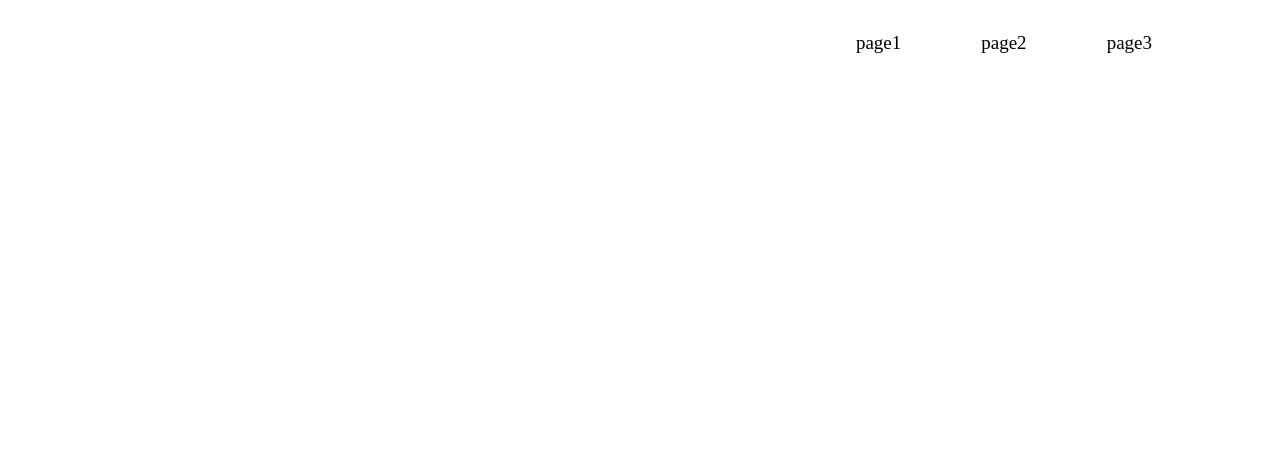
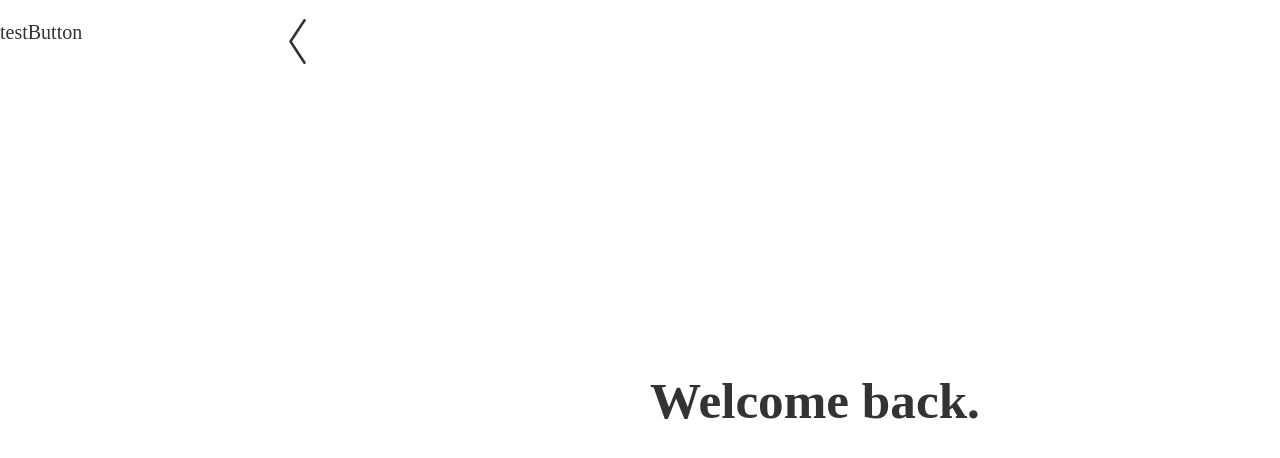
Before and after one commit to r-oland/hooks-lib-docs, a Gatsby site: page / in a window 1280 px wide. Built offline with nearby package versions, Linux system fonts and the light colour scheme; Gatsby itself is replaced by a stand-in of ours.

Commit message:
structure

```diff
--- a/gatsby-config.js
+++ b/gatsby-config.js
@@ -1,4 +1,5 @@
 require("dotenv").config();
+const path = require("path");
 
 module.exports = {
    siteMetadata: {
@@ -13,6 +14,7 @@ module.exports = {
       `gatsby-plugin-styled-components`,
       `gatsby-transformer-sharp`,
       `gatsby-plugin-sharp`,
+      `gatsby-plugin-netlify`,
       {
          resolve: `gatsby-source-filesystem`,
          options: {
@@ -21,13 +23,19 @@ module.exports = {
          }
       },
       {
+         resolve: "gatsby-plugin-root-import",
+         options: {
+            assets: path.join(__dirname, "src/assets")
+         }
+      },
+      {
          resolve: `gatsby-plugin-manifest`,
          options: {
             name: `new`,
             short_name: `new`,
             start_url: `/`,
-            background_color: `#6b37bf`,
-            theme_color: `#6b37bf`,
+            background_color: `#fbf4ea`,
+            theme_color: `#fbf4ea`,
             display: `standalone`,
             icon: `icon/icon.png`
          }
@@ -45,8 +53,15 @@ module.exports = {
       //     resolve: `gatsby-source-contentful`,
       //     options: {
       //        spaceId: process.env.CONTENTFUL_SPACE_ID,
-      //        accessToken: process.env.CONTENTFUL_ACCESS_TOKEN
+      //        accessToken: process.env.CONTENTFUL_ACCESS_TOKEN,
+      //        host: process.env.CONTENTFUL_HOST
       //     }
       //  },
+      // {
+      //    resolve: `gatsby-plugin-google-analytics`,
+      //    options: {
+      //       trackingId: "XX-XXXXXXXX-X"
+      //    }
+      // }
    ]
 };
--- /dev/null
+++ b/src/Components/TestButton.js
@@ -0,0 +1,15 @@
+// Components==============
+import React from "react";
+import styled from "styled-components";
+// =========================
+
+const Test = styled.div`
+   display: flex;
+   justify-content: center;
+   align-items: center;
+   height: 100%;
+`;
+
+export default function TestButton() {
+   return <Test>He I'm a button</Test>;
+}
--- a/src/global-layout-components/Layout/Head.js
+++ b/src/Layout/Head.js
@@ -1,4 +1,4 @@
-// Componenets==============
+// Components==============
 import { graphql, useStaticQuery } from "gatsby";
 import React from "react";
 import { Helmet } from "react-helmet";
--- /dev/null
+++ b/src/Layout/Layout.js
@@ -0,0 +1,48 @@
+// Components==============
+import React, { useState } from "react";
+import styled, { ThemeProvider } from "styled-components";
+import Nav from "../Nav";
+import GlobalStyles from "../style/GlobalStyles";
+import { OverFlowFix } from "../style/Mixins";
+import { Variables } from "../style/themes";
+// =========================
+
+const Wrapper = styled.div`
+   width: ${({ isFoldedOut }) =>
+      isFoldedOut === true ? `calc(100vw - 350px)` : `100vw`};
+   transform: ${({ isFoldedOut }) =>
+      isFoldedOut === true ? `translateX(350px)` : `translateX(0)`};
+   transition: 1s;
+   height: 100vh;
+`;
+
+const Flex = styled.div`
+   height: 100%;
+   display: flex;
+   justify-content: center;
+   align-items: center;
+`;
+
+export default function Layout() {
+   const [isFoldedOut, setIsFoldedOut] = useState(true);
+   const [category, setCategory] = useState(
+      <Flex>
+         <h1>Welcome back.</h1>
+      </Flex>
+   );
+
+   return (
+      <ThemeProvider theme={Variables}>
+         <OverFlowFix>
+            <Nav
+               category={category}
+               setCategory={setCategory}
+               isFoldedOut={isFoldedOut}
+               setIsFoldedOut={setIsFoldedOut}
+            />
+            <Wrapper isFoldedOut={isFoldedOut}>{category}</Wrapper>
+         </OverFlowFix>
+         <GlobalStyles />
+      </ThemeProvider>
+   );
+}
--- /dev/null
+++ b/src/Nav.js
@@ -0,0 +1,57 @@
+// Components==============
+import MenuImp from "assets/Menu.inline.svg";
+import React from "react";
+import styled from "styled-components";
+import TestButton from "./Components/TestButton";
+
+// =========================
+
+const NavWrapper = styled.div`
+   width: 350px;
+   height: 100%;
+   position: fixed;
+   left: ${({ isFoldedOut }) => (isFoldedOut === true ? `0` : `-350px`)};
+   top: 0;
+   background-color: ${({ theme }) => theme.white};
+   overflow-x: hidden;
+   overflow-y: scroll;
+`;
+
+const Menu = styled(MenuImp)`
+   position: fixed;
+   width: 45px;
+   margin: 1em 0 0 275px;
+   left: ${({ isfoledout }) => (isfoledout === "true" ? `0` : `-275px`)};
+   transform: ${({ isfoledout }) =>
+      isfoledout === "true" ? `rotate(270deg)` : `rotate(90deg)`};
+   transition: 1s;
+   z-index: 1;
+   cursor: pointer;
+`;
+
+export default function Nav({
+   category,
+   setCategory,
+   isFoldedOut,
+   setIsFoldedOut
+}) {
+   const fold = () =>
+      isFoldedOut === true ? setIsFoldedOut(false) : setIsFoldedOut(true);
+
+   const changeCategory = c => setCategory(c);
+
+   return (
+      <div>
+         <NavWrapper isFoldedOut={isFoldedOut}>
+            <p
+               onClick={() => {
+                  changeCategory(<TestButton />);
+               }}
+            >
+               testButton
+            </p>
+         </NavWrapper>
+         <Menu onClick={fold} isfoledout={JSON.stringify(isFoldedOut)} />
+      </div>
+   );
+}
--- a/src/global-layout-components/Footer/Footer.js
+++ /dev/null
@@ -1,7 +0,0 @@
-// Componenets==============
-import React from "react";
-// =========================
-
-export default function Footer() {
-   return <footer></footer>;
-}
--- a/src/global-layout-components/Layout/Layout.js
+++ /dev/null
@@ -1,22 +0,0 @@
-// Componenets==============
-import React from "react";
-import { ThemeProvider } from "styled-components";
-import GlobalStyles from "../../style/GlobalStyles";
-import { OverFlowFix } from "../../style/Mixins";
-import { Variables } from "../../style/themes";
-import Footer from "../Footer/Footer";
-import Nav from "../Nav/Nav";
-// =========================
-
-export default function Layout({ children }) {
-   return (
-      <ThemeProvider theme={Variables}>
-         <OverFlowFix>
-            <Nav />
-            {children}
-            <Footer />
-         </OverFlowFix>
-         <GlobalStyles />
-      </ThemeProvider>
-   );
-}
--- a/src/global-layout-components/Nav/Nav.js
+++ /dev/null
@@ -1,27 +0,0 @@
-// Componenets==============
-import React from "react";
-import styled from "styled-components";
-import { NavContainer } from "../../global-ui-components/Container";
-import Logo from "./sub-components/Logo";
-import Navigation from "./sub-components/Navigation";
-// =========================
-
-const NavWrapper = styled.nav`
-   height: 10vh;
-   padding-top: 1em;
-
-   @media screen and (min-aspect-ratio: 17/9) and (max-width: 1000px) {
-      height: 20vh;
-   }
-`;
-
-export default function Nav() {
-   return (
-      <NavWrapper>
-         <NavContainer>
-            <Logo />
-            <Navigation />
-         </NavContainer>
-      </NavWrapper>
-   );
-}
--- a/src/global-layout-components/Nav/sub-components/Logo.js
+++ /dev/null
@@ -1,14 +0,0 @@
-// Componenets==============
-import { Link } from "gatsby";
-import React from "react";
-import styled from "styled-components";
-// =========================
-
-const LogoWrapper = styled(Link)`
-   display: flex;
-   align-items: center;
-`;
-
-export default function Logo() {
-   return <LogoWrapper to="/"></LogoWrapper>;
-}
--- a/src/global-layout-components/Nav/sub-components/Navigation.js
+++ /dev/null
@@ -1,34 +0,0 @@
-// Componenets==============
-import { Link } from "gatsby";
-import React from "react";
-import styled from "styled-components";
-import { flexUnit } from "../../../style/Mixins";
-// =========================
-
-const NavigationWrapper = styled.ul`
-   display: flex;
-
-   li {
-      padding-left: 5em;
-   }
-
-   a {
-      ${flexUnit(3, 24, 19, "vw", "font-size")}
-   }
-`;
-
-export default function Navigation() {
-   return (
-      <NavigationWrapper>
-         <li>
-            <Link to="/">page1</Link>
-         </li>
-         <li>
-            <Link to="/">page2</Link>
-         </li>
-         <li>
-            <Link to="/">page3</Link>
-         </li>
-      </NavigationWrapper>
-   );
-}
--- a/src/global-ui-components/Container.js
+++ /dev/null
@@ -1,24 +0,0 @@
-// Componenets==============
-import styled from "styled-components";
-// =========================
-
-export const Container = styled.div`
-   margin: 0 auto;
-   max-width: 90%;
-
-   @media screen and (min-width: 768px) {
-      margin: 0 auto;
-      max-width: 85%;
-   }
-
-   @media screen and (min-width: 1200px) {
-      margin: 0 auto;
-      max-width: 80%;
-   }
-`;
-
-export const NavContainer = styled(Container)`
-   display: flex;
-   justify-content: space-between;
-   align-items: center;
-`;
--- a/src/pages/index.js
+++ b/src/pages/index.js
@@ -1,12 +1,12 @@
-// Componenets==============
+// Components==============
 import React from "react";
-import Head from "../global-layout-components/Layout/Head";
-import Layout from "../global-layout-components/Layout/Layout";
+import Head from "../Layout/Head";
+import Layout from "../Layout/Layout";
 // =========================
 
 export default function index() {
    return (
-      <Layout pageStyle="home">
+      <Layout>
          <Head
             title="Home"
             description="Page description goes here"
--- a/src/style/GlobalStyles.js
+++ b/src/style/GlobalStyles.js
@@ -1,4 +1,4 @@
-// Componenets==============
+// Components==============
 import { createGlobalStyle } from "styled-components";
 import { flexUnit } from "./Mixins";
 // =========================
@@ -9,9 +9,9 @@ const GlobalStyles = createGlobalStyle`
    /* Global style ============================*/
    /* =========================================*/
 
-   /* body {
+   body {
       color: ${({ theme }) => theme.black};
-   } */
+   }
 
    /* =========================================*/
    /* Font ====================================*/
@@ -19,6 +19,7 @@ const GlobalStyles = createGlobalStyle`
 
    html {
       font-family: raleway;
+      background-color: ${({ theme }) => theme.white};
    }
 
    h1 {
--- a/src/style/themes.js
+++ b/src/style/themes.js
@@ -1,4 +1,4 @@
 export const Variables = {
-   black: "#353431",
-   white: "#fbf4ea"
+   black: "#343333",
+   white: "#FFFFFF"
 };
```
Also changed, not shown: package.json (+17 -15 lines), src/global-ui-components/Button.js (deleted, +0 -29 lines), src/pages/404.js (+43 -9 lines), src/assets/Menu.inline.svg (added), 1 other file.
